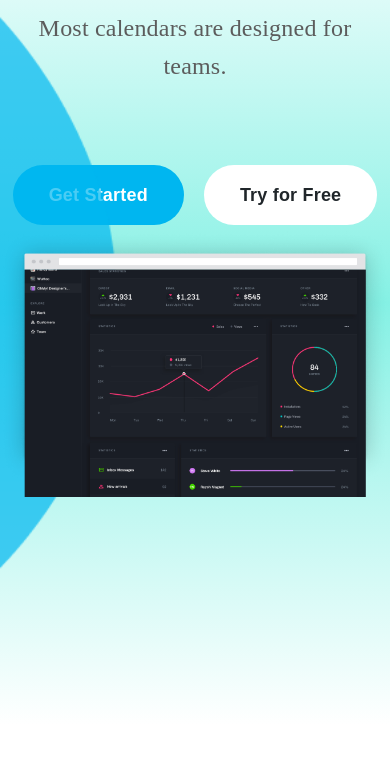
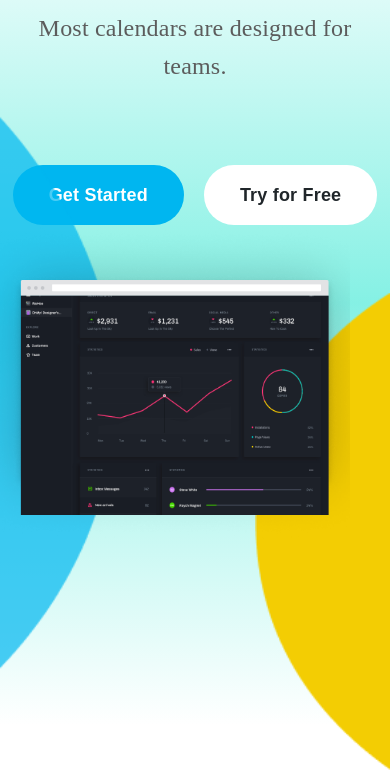
Before and after one commit to sabalearning01/figmaland, a plain HTML site: page index.html in a window 390 px wide. Shown: the part 321-1100 px from the top of the page. Drawn offline with Linux system fonts and the light colour scheme.

Commit message:
responsive design

```diff
--- a/index.html
+++ b/index.html
@@ -54,8 +54,10 @@
         <img class ="vector" src="image/Vector (5).png">
         <img class="scaler" src="image/Vector (6).png">
         <img class="smallblue" src="image/bluesmall.png">
+        <img class="yellowsmall" src="image/yellowsmall.png">
 
           <img src="image/screen.png" alt="screenshot" class="screen">
+          <img src="image/small screen.png" alt="smallscreenshot" class="smallscreenshot">
 
       </div>
 
--- a/style.css
+++ b/style.css
@@ -795,10 +795,17 @@ footer{
     display:none;
 }
 
+.yellowsmall{
+    display:none;
+}
+
 .hamburger{
     display:none;
 }
 
+.smallscreenshot{
+   display:none;
+}
 
 @media only screen and (min-width: 375px) {
    header{
@@ -865,7 +872,7 @@ footer{
 
 
      .hero .part1 .smallscreen{
-    display: block;
+     display: block;
      font-size: 24px;
      font-weight: 450;
      line-height: 38px;
@@ -876,6 +883,17 @@ footer{
 
      }
 
+     .screen{
+        display:none;
+     }
+     .smallscreenshot{
+        position: relative;
+        display:block;
+        z-index: 1;
+         width:350px;
+        height:316px;
+
+     }
 
 
 
@@ -898,12 +916,24 @@ footer{
         display:block;
         position: absolute;
         left: 0;
-        bottom:10px;
+        top:90px;
+        bottom:1px;
         max-width: 100%;
         height: 100%;
+        /* z-index: -1px; */
+
+     }
+
+     .yellowsmall{
+        display: block;
+        position: absolute;
+        right: 0;
+        bottom: 0px;
+        top:320px;
+        max-width: 100%;
+        height: 80%;
 
      }
 
 
-
 }
```
Also changed, not shown: image/small screen.png (added), image/yellowsmall.png (added).
